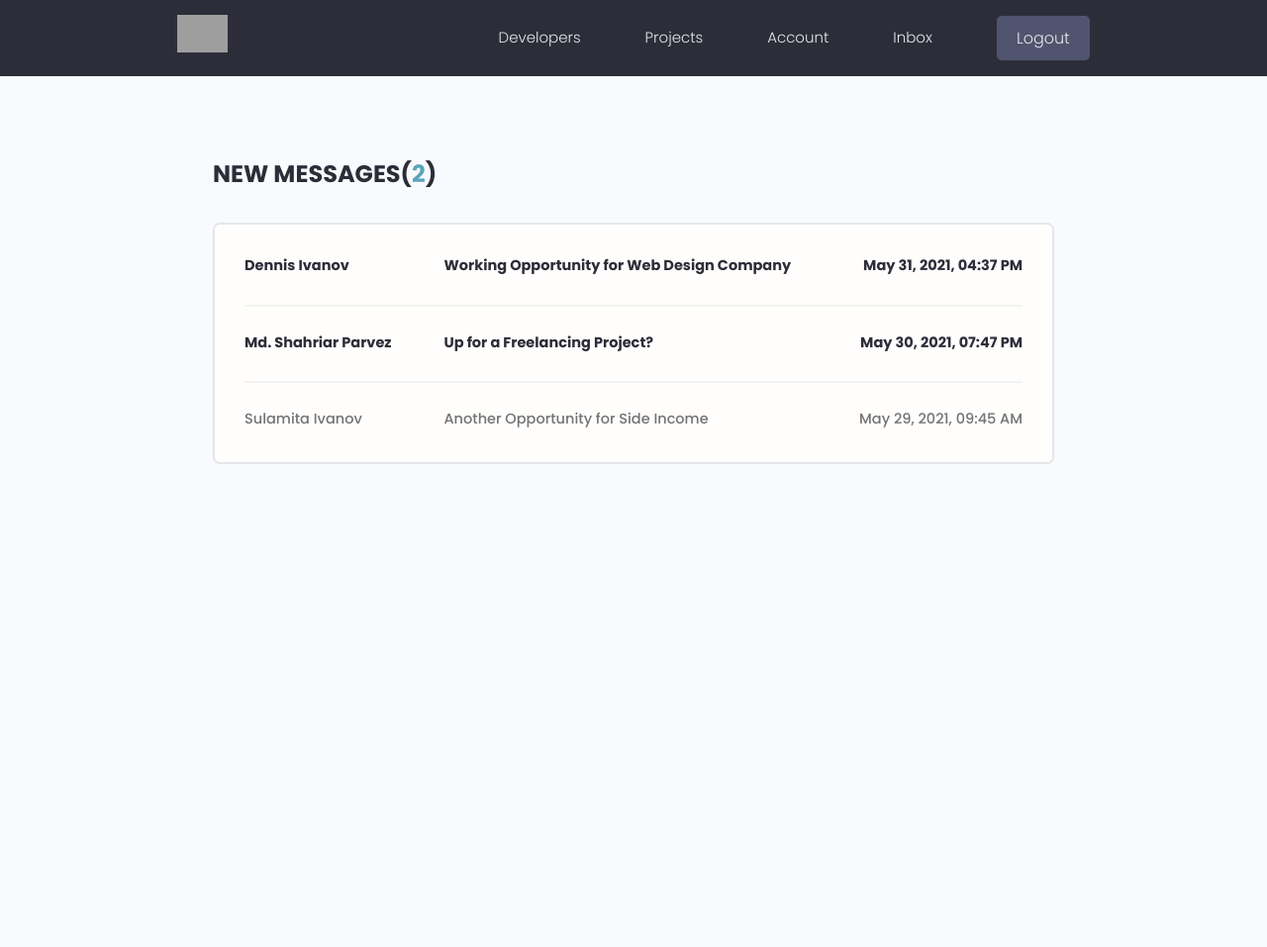
After one commit to ahnge/devsearch, a Django app: page /inbox/ in a window 1280 px wide. The commit adds this page. Shown: the whole page at 99% size. Run offline with Django 4.2, Linux system fonts and the light colour scheme; the visitor is signed in with stand-in values (Sample User, id 1); some libraries are stand-ins or nearby versions; grey boxes are pictures that could not be loaded.

Commit message:
💡 add route, view and template for inbox
👉 no logic yet. just rendering static inbox template

```diff
--- a/templates/navbar.html
+++ b/templates/navbar.html
@@ -19,7 +19,7 @@
 
                 {% if request.user.is_authenticated %}
                 <li class="header__menuItem"><a href="{% url 'users:user_account' %}">Account</a></li>
-                <li class="header__menuItem"><a href="{% url 'users:all' %}">Inbox</a></li>
+                <li class="header__menuItem"><a href="{% url 'users:inbox' %}">Inbox</a></li>
                 <li class="header__menuItem"><a href="{% url 'users:logout' %}" class="btn btn--sub">Logout</a></li>
                 {% else %}
                 <li class="header__menuItem"><a href="{% url 'users:login' %}" class="btn btn--sub">Login/Sign Up</a>
--- /dev/null
+++ b/users/templates/users/inbox.html
@@ -0,0 +1,32 @@
+{% extends 'main.html' %}
+
+{% block content %}
+<main class="inbox my-xl">
+    <div class="content-box">
+        <h3 class="inbox__title">New Messages(<span>2</span>)</h3>
+        <ul class="messages">
+            <li class="message message--unread">
+                <a href="message.html">
+                    <span class="message__author">Dennis Ivanov</span>
+                    <span class="message__subject">Working Opportunity for Web Design Company</span>
+                    <span class="message__date">May 31, 2021, 04:37 PM</span>
+                </a>
+            </li>
+            <li class="message message--unread">
+                <a href="message.html">
+                    <span class="message__author">Md. Shahriar Parvez</span>
+                    <span class="message__subject">Up for a Freelancing Project?</span>
+                    <span class="message__date">May 30, 2021, 07:47 PM</span>
+                </a>
+            </li>
+            <li class="message">
+                <a href="message.html">
+                    <span class="message__author">Sulamita Ivanov</span>
+                    <span class="message__subject">Another Opportunity for Side Income</span>
+                    <span class="message__date">May 29, 2021, 09:45 AM</span>
+                </a>
+            </li>
+        </ul>
+    </div>
+</main>
+{% endblock content %}
--- a/users/urls.py
+++ b/users/urls.py
@@ -19,4 +19,6 @@ urlpatterns = [
          views.UpdateSkill.as_view(), name="update_skill"),
     path('delete-skiill/<str:pk>/',
          views.DeleteSkill.as_view(), name="delete_skill"),
+
+    path('inbox/', views.InboxView.as_view(), name="inbox"),
 ]
--- a/users/views.py
+++ b/users/views.py
@@ -197,3 +197,11 @@ class DeleteSkill(LoginRequiredMixin, View):
         skill.delete()
         messages.success(req, "Skill was deleted successfully")
         return redirect('users:user_account')
+
+
+class InboxView(LoginRequiredMixin, View):
+    template_name = 'users/inbox.html'
+    login_url = '/login/'
+
+    def get(self, req):
+        return render(req, self.template_name)
```
